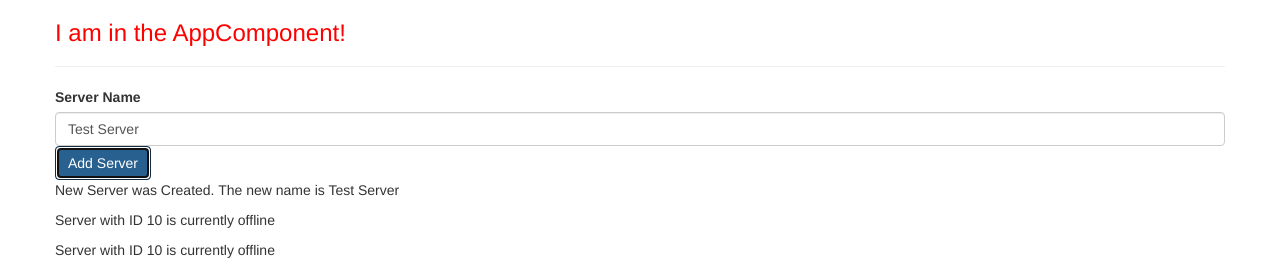
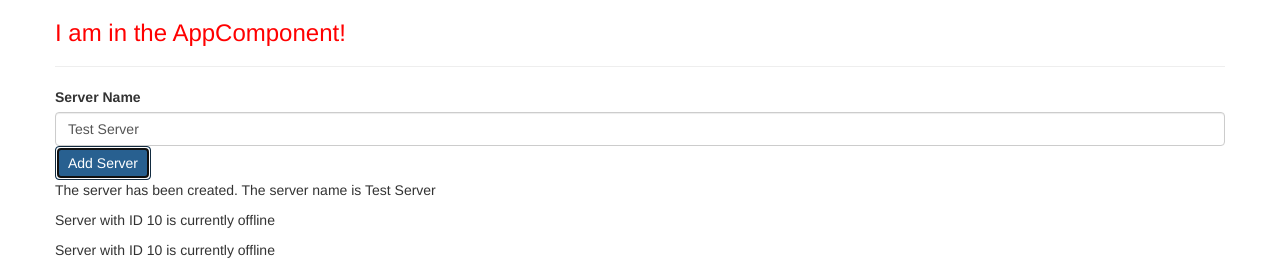
Before and after one commit to gvpinto/ng-my-first-app, an Angular app: page / in a window 1280 px wide. Both pictures are taken after a click on the button "Add Server". Shown: the top 268 px of the page. Built offline with nearby package versions, Linux system fonts and the light colour scheme.

Commit message:
39. ngIf and else directives

```diff
--- a/src/app/servers/servers.component.html
+++ b/src/app/servers/servers.component.html
@@ -14,6 +14,14 @@
   Add Server
 </button>
 
-<p>{{ serverCreationStatus }}</p>
+<!-- <p>{{ serverCreationStatus }}</p> -->
+
+<p *ngIf="serverCreated; else noserver">
+  The server has been created. The server name is {{ serverName }}
+</p>
+<ng-template #noserver>
+  <p>No Server was Created</p>
+</ng-template>
+
 <app-server></app-server>
 <app-server></app-server>
--- a/src/app/servers/servers.component.ts
+++ b/src/app/servers/servers.component.ts
@@ -15,6 +15,7 @@ export class ServersComponent implements OnInit {
   allowNewServer = false;
   serverCreationStatus = 'No Server was Created';
   serverName: string = 'Test Server';
+  serverCreated = false;
 
   constructor() {
     setTimeout(() => {
@@ -23,6 +24,7 @@ export class ServersComponent implements OnInit {
   }
 
   onServerCreation() {
+    this.serverCreated = true;
     this.serverCreationStatus = `New Server was Created. The new name is ${this.serverName}`;
   }
 
```
